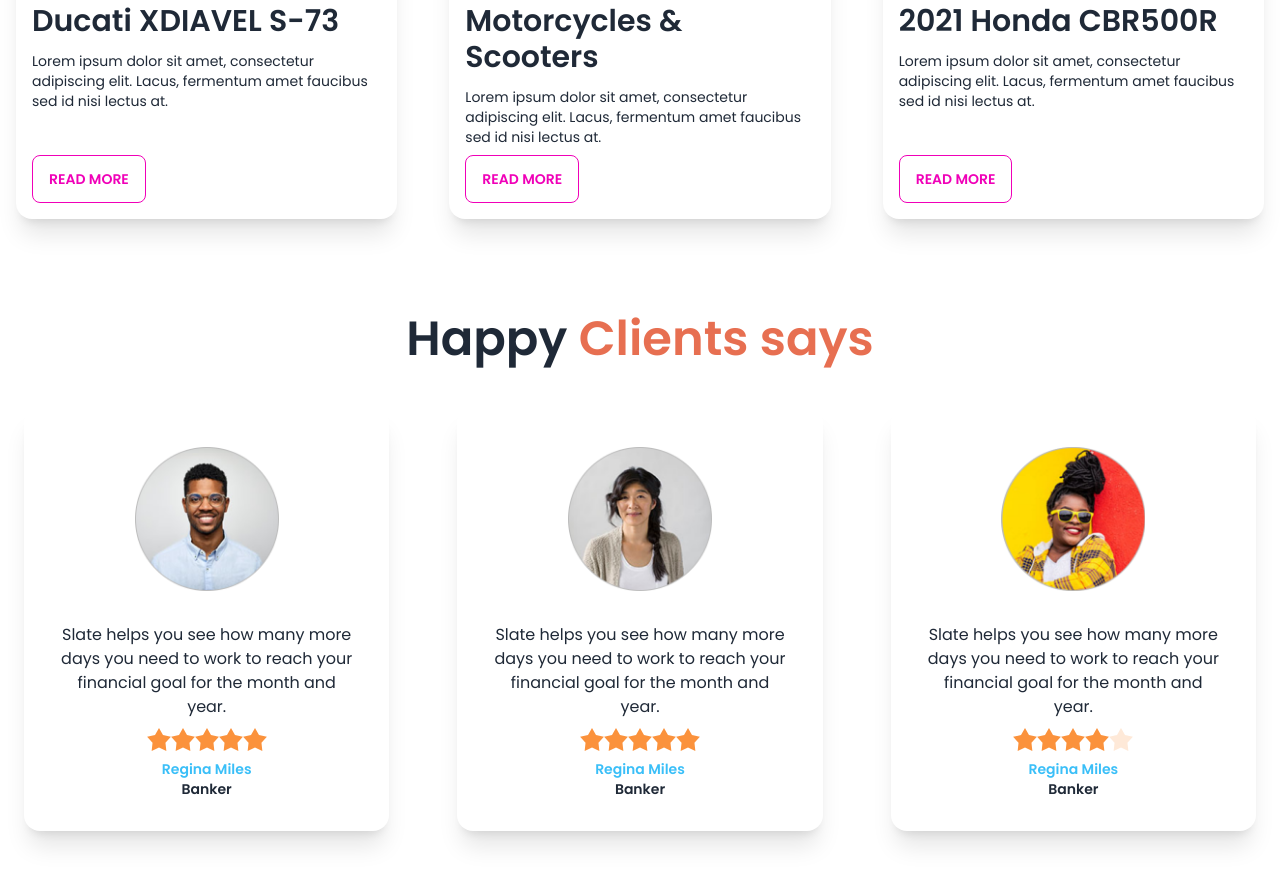
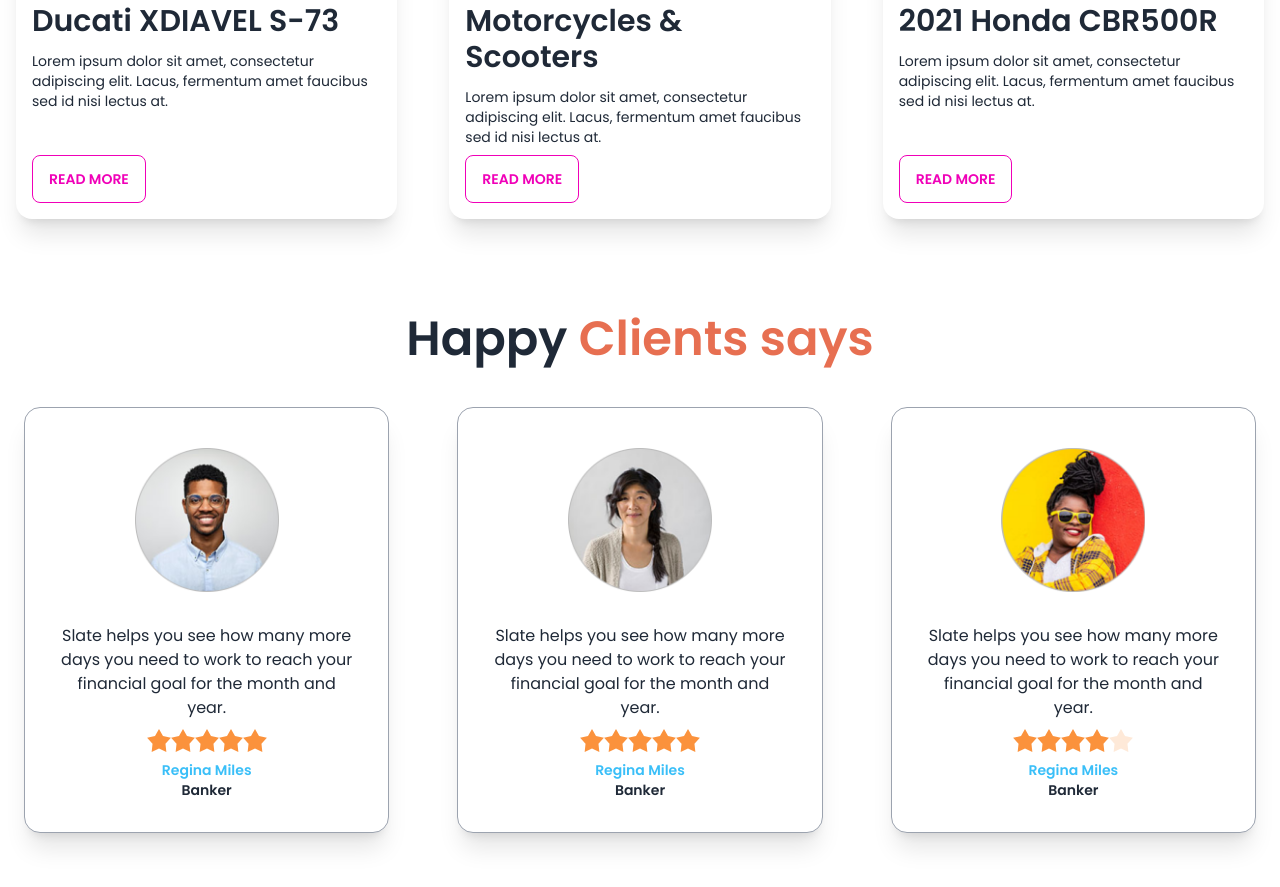
Before and after one commit to rabby-web/Bliker-Zone, a plain HTML site: page index.html in a window 1280 px wide. Shown: the part 1060-1947 px from the top of the page. Drawn offline with nearby package versions, Linux system fonts and the light colour scheme.

Commit message:
client border added

```diff
--- a/index.html
+++ b/index.html
@@ -291,7 +291,7 @@
         <!-- client card -->
         <div class="grid grid-cols-1 md:grid-cols-2 lg:grid-cols-3 gap-5 mt-5">
           <!-- client card 1 -->
-          <div class="card bg-base-100 shadow-xl m-6">
+          <div class="card bg-base-100 shadow-xl m-6 border border-gray-400">
             <figure class="px-10 pt-10">
               <img
                 src="./images/others/user-1.png"
@@ -339,7 +339,7 @@
             </div>
           </div>
           <!-- client card 2 -->
-          <div class="card bg-base-100 shadow-xl m-6">
+          <div class="card bg-base-100 shadow-xl m-6 border border-gray-400">
             <figure class="px-10 pt-10">
               <img
                 src="./images/others/user-2.png"
@@ -387,7 +387,7 @@
             </div>
           </div>
           <!-- client card 3 -->
-          <div class="card bg-base-100 shadow-xl m-6">
+          <div class="card bg-base-100 shadow-xl m-6 border border-gray-400">
             <figure class="px-10 pt-10">
               <img
                 src="./images/others/user-3.png"
```
